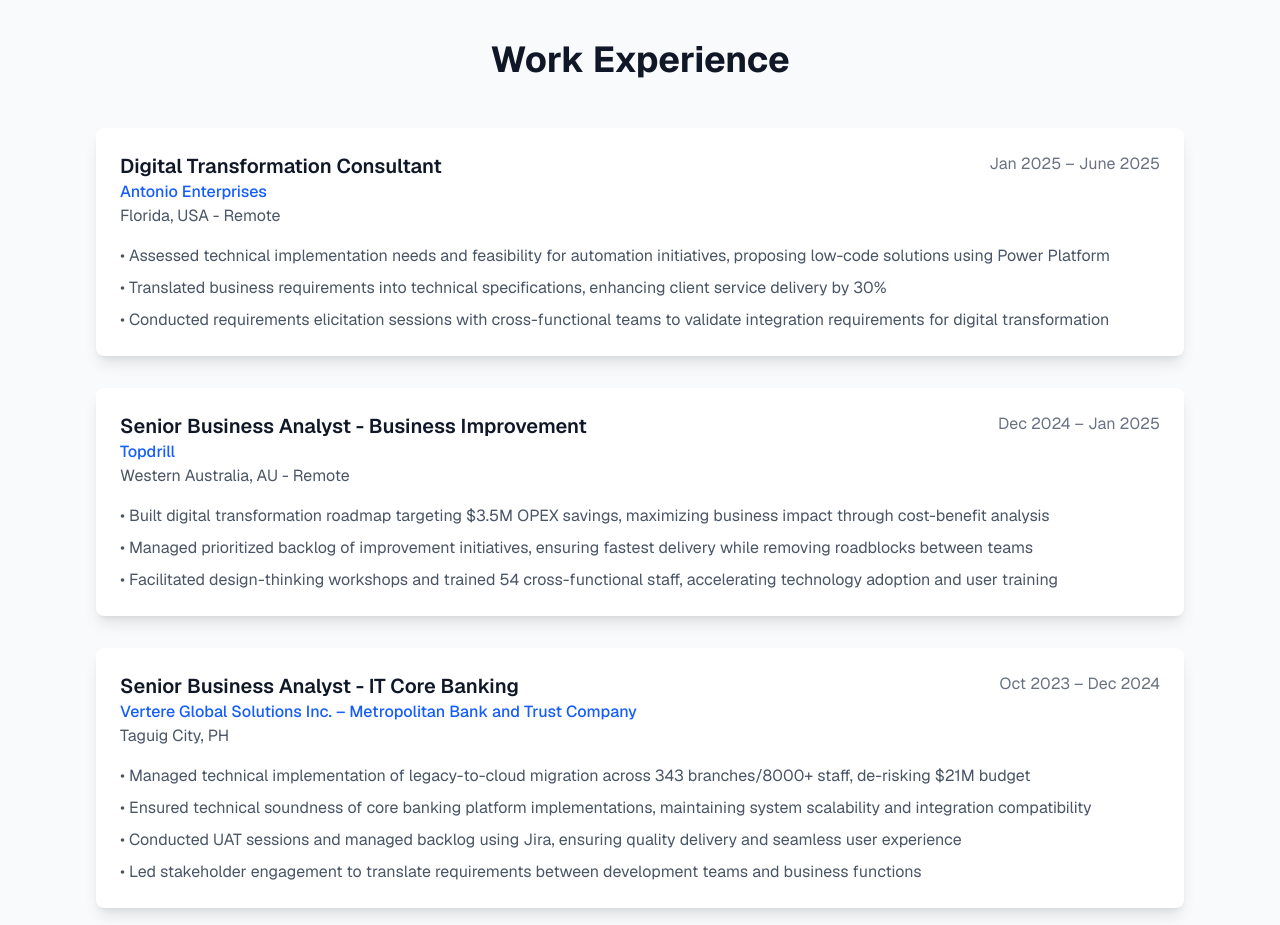
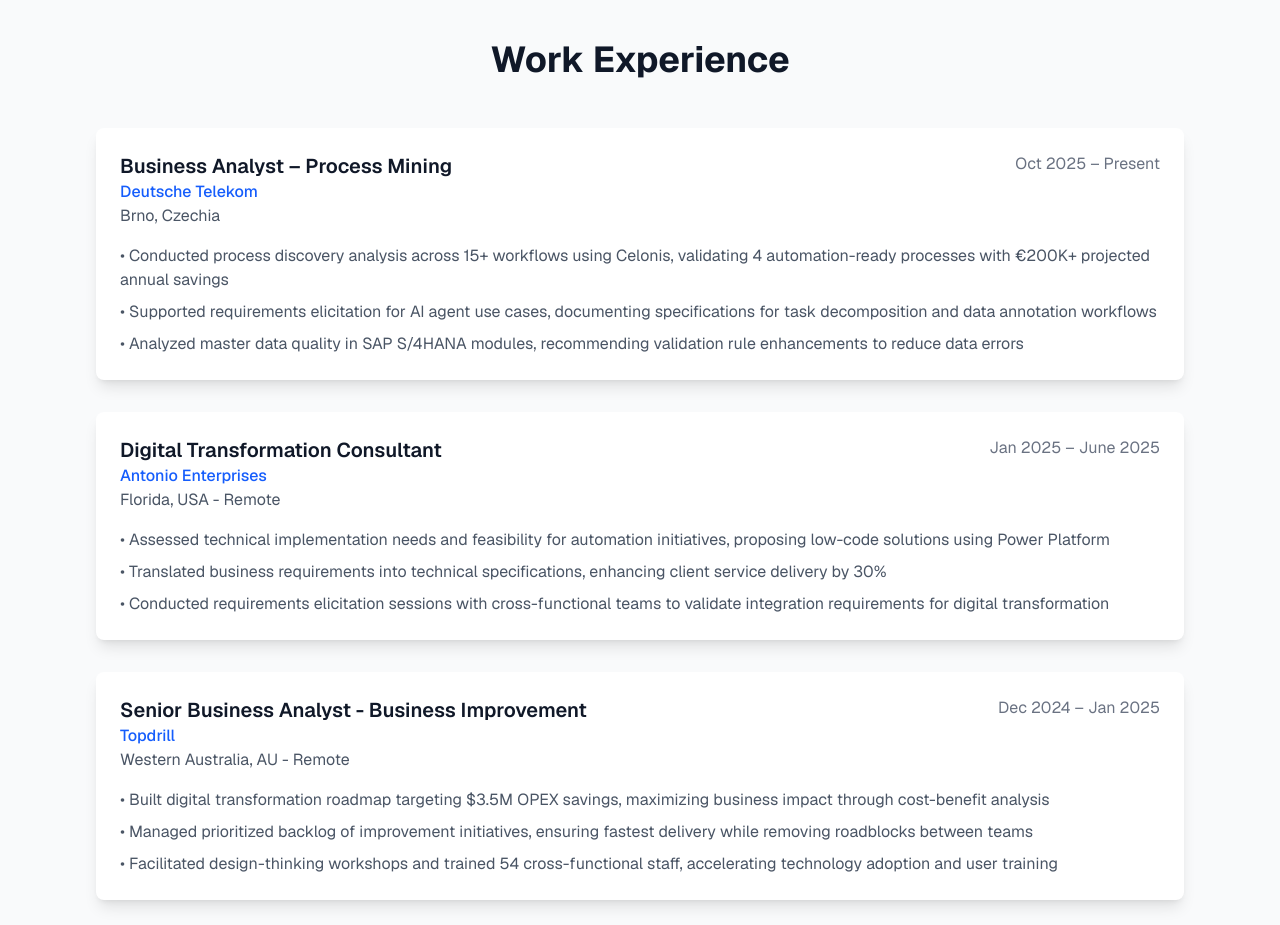
Before and after one commit to chrzsyne/alaine-vicedor-website, a Next.js app: page / in a window 1280 px wide. Shown: the part 1620-2545 px from the top of the page. Built offline with nearby package versions, Linux system fonts and the light colour scheme.

Commit message:
Add Deutsche Telekom work experience

```diff
--- a/src/app/page.tsx
+++ b/src/app/page.tsx
@@ -225,6 +225,23 @@
           <div className="max-w-6xl mx-auto px-4 sm:px-6 lg:px-8">
             <h2 className="text-3xl md:text-4xl font-bold text-center mb-12">Work Experience</h2>
             <div className="space-y-8">
+              {/* Deutsche Telekom */}
+              <div className="bg-white dark:bg-gray-900 p-6 rounded-lg shadow-lg">
+                <div className="flex flex-col md:flex-row md:justify-between md:items-start mb-4">
+                  <div>
+                    <h3 className="text-xl font-semibold">Business Analyst – Process Mining</h3>
+                    <p className="text-blue-600 dark:text-blue-400 font-medium">Deutsche Telekom</p>
+                    <p className="text-gray-600 dark:text-gray-300">Brno, Czechia</p>
+                  </div>
+                  <span className="text-gray-500 dark:text-gray-400 mt-2 md:mt-0">Oct 2025 – Present</span>
+                </div>
+                <ul className="space-y-2 text-gray-600 dark:text-gray-300">
+                  <li>• Conducted process discovery analysis across 15+ workflows using Celonis, validating 4 automation-ready processes with €200K+ projected annual savings</li>
+                  <li>• Supported requirements elicitation for AI agent use cases, documenting specifications for task decomposition and data annotation workflows</li>
+                  <li>• Analyzed master data quality in SAP S/4HANA modules, recommending validation rule enhancements to reduce data errors</li>
+                </ul>
+              </div>
+
               {/* Antonio Enterprises */}
               <div className="bg-white dark:bg-gray-900 p-6 rounded-lg shadow-lg">
                 <div className="flex flex-col md:flex-row md:justify-between md:items-start mb-4">
```
